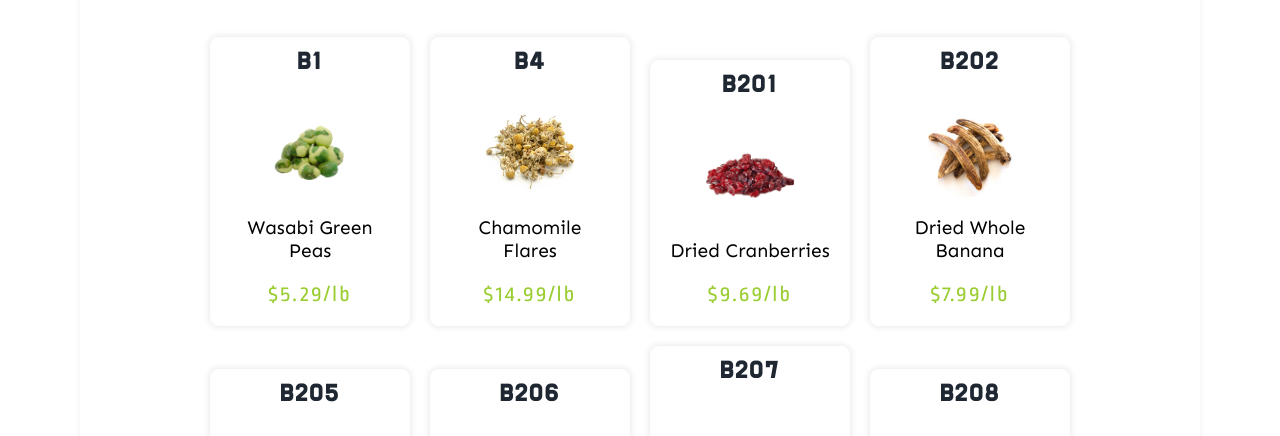
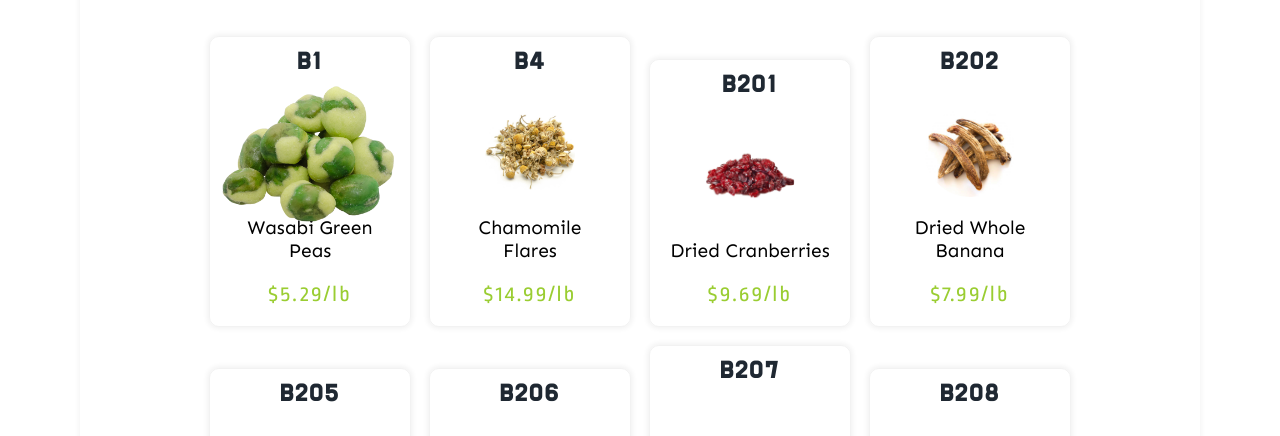
Before and after one commit to gnullemployees/demo, a plain HTML site: page index.html in a window 1280 px wide. In both pictures the pointer is over the element 310 px from the left and 466 px from the top of the page. Shown: the part 314-750 px from the top of the page. Drawn offline with nearby package versions, Linux system fonts and the light colour scheme; grey boxes are pictures that could not be loaded.

Commit message:
Add files via upload

```diff
--- a/style/main.css
+++ b/style/main.css
@@ -166,6 +166,12 @@ h1.category-heading{
     background-position: center;
     background-size: contain;
     background-repeat: no-repeat;
+    transition: .3s;
+}
+.product-img:hover{
+    cursor: zoom-in;
+    transition: .2s;
+    transform: scale(2.5);
 }
 .product-code{
 /*    font-family: 'Ropa Sans', sans-serif;*/
@@ -176,6 +182,7 @@ h1.category-heading{
     text-transform: uppercase;
 }
 .product-name{
+    z-index: 100;
     font-size: 1.2em;
     font-family: 'Sen', sans-serif;
     text-transform: capitalize;
```
